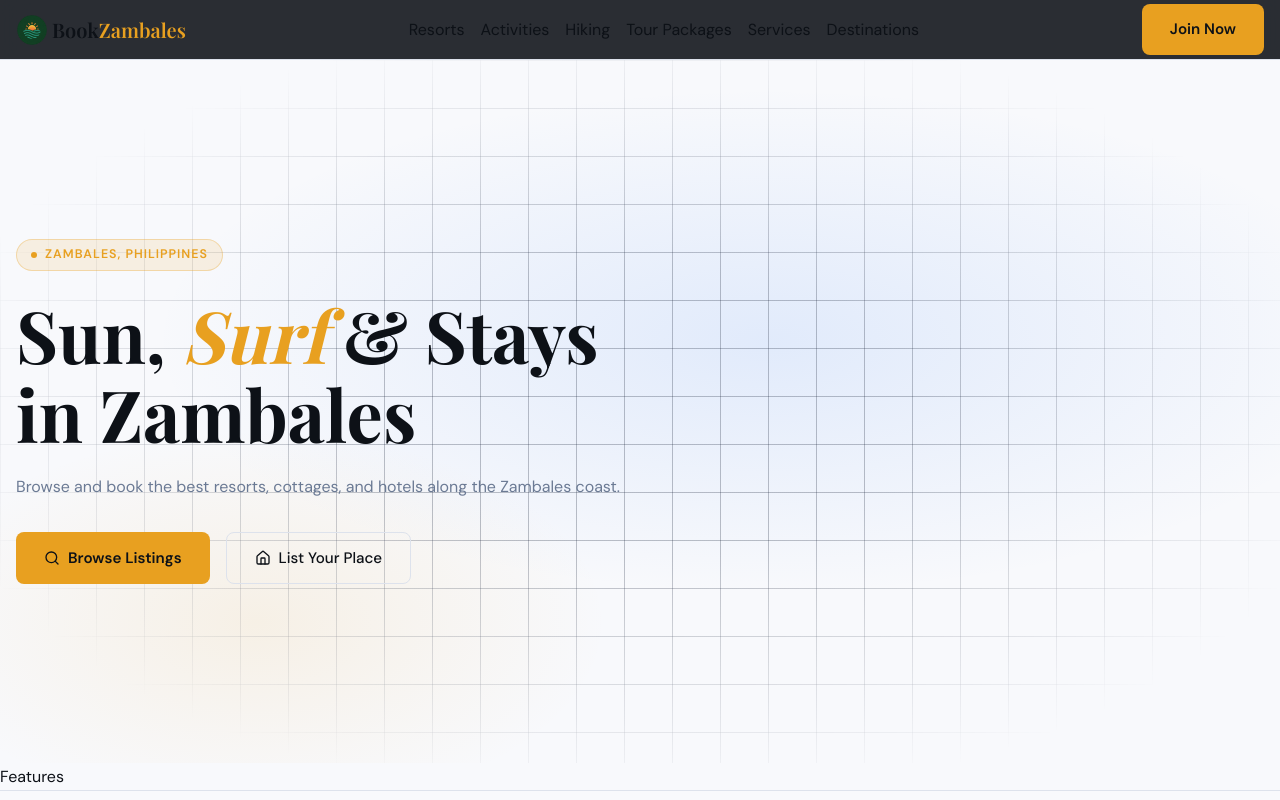
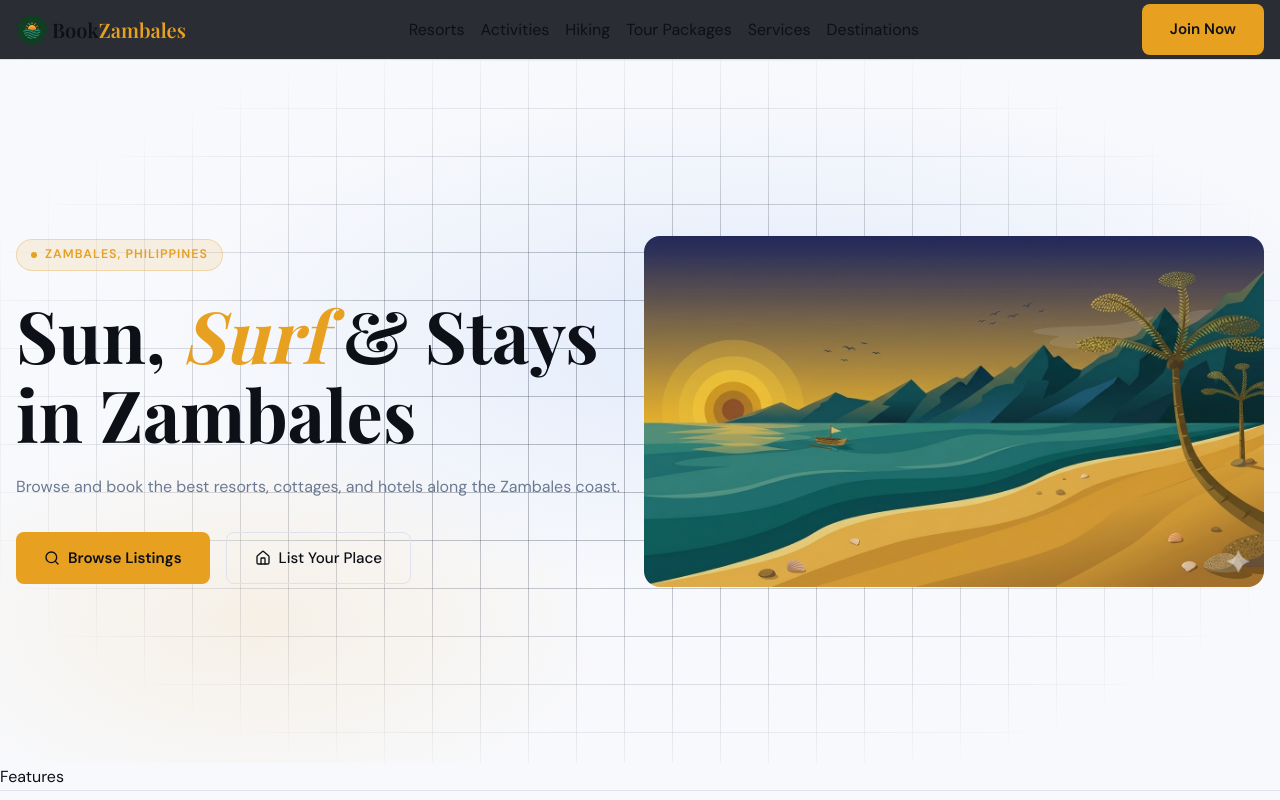
Before and after one commit to coffee-sprinkler/book-zambales, a Next.js app: page / in a window 1280 px wide. Shown: the top 800 px of the page. Built offline with nearby package versions, Linux system fonts and the light colour scheme; no server answers; a web font is replaced by a local one.

Commit message:
image: add AI generated images; set: zambales.png to be hero image for the meantime

```diff
--- a/components/home/Hero.tsx
+++ b/components/home/Hero.tsx
@@ -1,14 +1,17 @@
 import { Home, Search } from 'lucide-react';
 import Link from 'next/link';
+import Image from 'next/image';
+import Hero_Illustration from '@/public/zambales.png';
 
 const Hero = () => {
   return (
     <section className='hero relative min-h-[88vh] flex items-center border-b border-(--bg)'>
       <div className='hero-bg'></div>
       <div className='hero-grid-overlay'></div>
-      <div className='container relative z-2'>
+      <div className='container flex gap-2 items-center relative z-2'>
+        <div className='flex-1'>
           <div className='hero-caption'>Zambales, Philippines</div>
-        <h1 className='w-1/2'>
+          <h1>
             Sun, <em>Surf</em> & Stays in Zambales
           </h1>
           <p className='text-muted'>
@@ -24,6 +27,14 @@ const Hero = () => {
             </Link>
           </div>
         </div>
+        <div className='flex-1'>
+          <Image
+            src={Hero_Illustration}
+            className='rounded-2xl'
+            alt='book zambales hero illustration'
+          />
+        </div>
+      </div>
     </section>
   );
 };
```
Also changed, not shown: public/bookzambales_hero.svg (added), public/zambales.png (added). Lines whose indentation alone changed are shown as unchanged.
